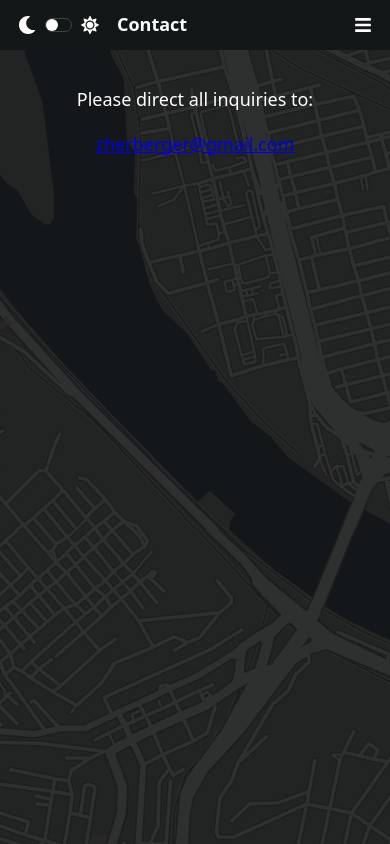
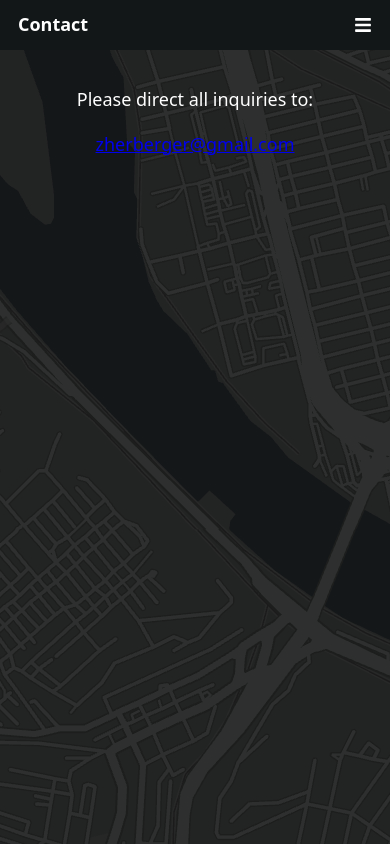
Before and after one commit to zherberger/my-home-page, a React (Vite) app: page /contact in a window 390 px wide. Built offline with nearby package versions, Linux system fonts and the light colour scheme.

Commit message:
Theme switcher responsiveness for small screens

```diff
--- a/src/Sidenav.tsx
+++ b/src/Sidenav.tsx
@@ -1,13 +1,13 @@
 import { useCallback, useState } from 'react';
 import { FaBars } from 'react-icons/fa';
-import { useMediaQuery } from 'react-responsive';
 import { NavLink, useLocation } from 'react-router-dom';
 import { Dialog, Stack } from './components';
 import { ThemeSwitcher } from './ThemeSwitcher';
+import { useScreenIsSmall } from './hooks';
 
 export default function Topnav() {
     const [showLinks, setShowLinks] = useState(false);
-    const screenIsSmall = useMediaQuery({ query: '(max-width: 768px)' });
+    const screenIsSmall = useScreenIsSmall();
     const { pathname } = useLocation();
 
     const onBarsClicked = useCallback((event : React.MouseEvent<HTMLElement>) => {
@@ -17,7 +17,6 @@ export default function Topnav() {
 
     return (
         <div className='sidenav'>
-            <ThemeSwitcher/>
             {
                 screenIsSmall ?
                 <>
@@ -34,12 +33,15 @@ export default function Topnav() {
                     <LinksDialog show={showLinks} setShow={setShowLinks}/>
                 </>
                 :
+                <>
+                    <ThemeSwitcher/>
                         <Stack justifyContent="center">
                         <MyNavLink to='/'>Zachary Herberger</MyNavLink>
                         <MyNavLink to='/projects'>Projects</MyNavLink>
                         <MyNavLink to='/cv'>C.V.</MyNavLink>
                         <MyNavLink to='/contact'>Contact</MyNavLink>
                     </Stack>
+                </>
             }
         </div>
     )
@@ -62,14 +64,30 @@ function MyNavLink({
 }
 
 function LinksDialog({show, setShow} : {show: boolean, setShow: (show: boolean) => void}) {
+    const screenIsSmall = useScreenIsSmall();
+
     return (
         <Dialog title="Navigation" show={show} setShow={setShow}>
-            <div style={{display: 'flex', flexDirection: 'column'}}>
+            <Stack direction='column'>
                 <MyNavLink to='/'>Zachary Herberger</MyNavLink>
                 <MyNavLink to='/projects'>Projects</MyNavLink>
                 <MyNavLink to='/cv'>C.V.</MyNavLink>
                 <MyNavLink to='/contact'>Contact</MyNavLink>
-            </div>
+                {
+                    screenIsSmall ?
+                    <div style={{
+                        display: "flex",
+                        flexDirection: "row",
+                        padding: "0 1rem",
+                        alignItems: "center",
+                        justifyContent: "space-around",
+                    }}>
+                        <p>Theme:</p>
+                        <ThemeSwitcher/>
+                    </div> :
+                    <></>
+                }
+            </Stack>
         </Dialog>
     )
 }
--- a/src/components.tsx
+++ b/src/components.tsx
@@ -79,8 +79,10 @@ export function Dialog({
     setShow: (show: boolean) => void,
     children: JSX.Element | JSX.Element[]
 }) {
-    const windowListener = useCallback(() => {
-        setShow(false);
+    const windowListener = useCallback((e) => {
+        if(!e?.target?.className?.includes('theme-switcher')) {
+            setShow(false);
+        }
     }, [])
 
     useEffect(() => {
--- a/src/global-style.tsx
+++ b/src/global-style.tsx
@@ -101,7 +101,6 @@ export const GlobalStyle = createGlobalStyle`
       }
 
       .sidenav-title {
-        padding: 0.5em 1em;
         font-weight: 700;
         color: var(--color);
       }
@@ -201,7 +200,7 @@ export const GlobalStyle = createGlobalStyle`
 
     .theme-switcher {
         background-color: ${(props) => props.theme.accentColor};
-        border: 1px solid ${(props) => props.theme.borderColor};
+        border: 1px solid ${(props) => props.theme.color};
         width: 25px;
         display: flex;
         align-items: center;
--- /dev/null
+++ b/src/hooks.tsx
@@ -0,0 +1,7 @@
+import { useMediaQuery } from "react-responsive";
+
+export const SMALL_SCREEN_THRESHOLD = 768;
+
+export const useScreenIsSmall = () => {
+    return useMediaQuery({ query: `(max-width: ${SMALL_SCREEN_THRESHOLD}px)` });
+}
```
Lines whose indentation alone changed are shown as unchanged.
